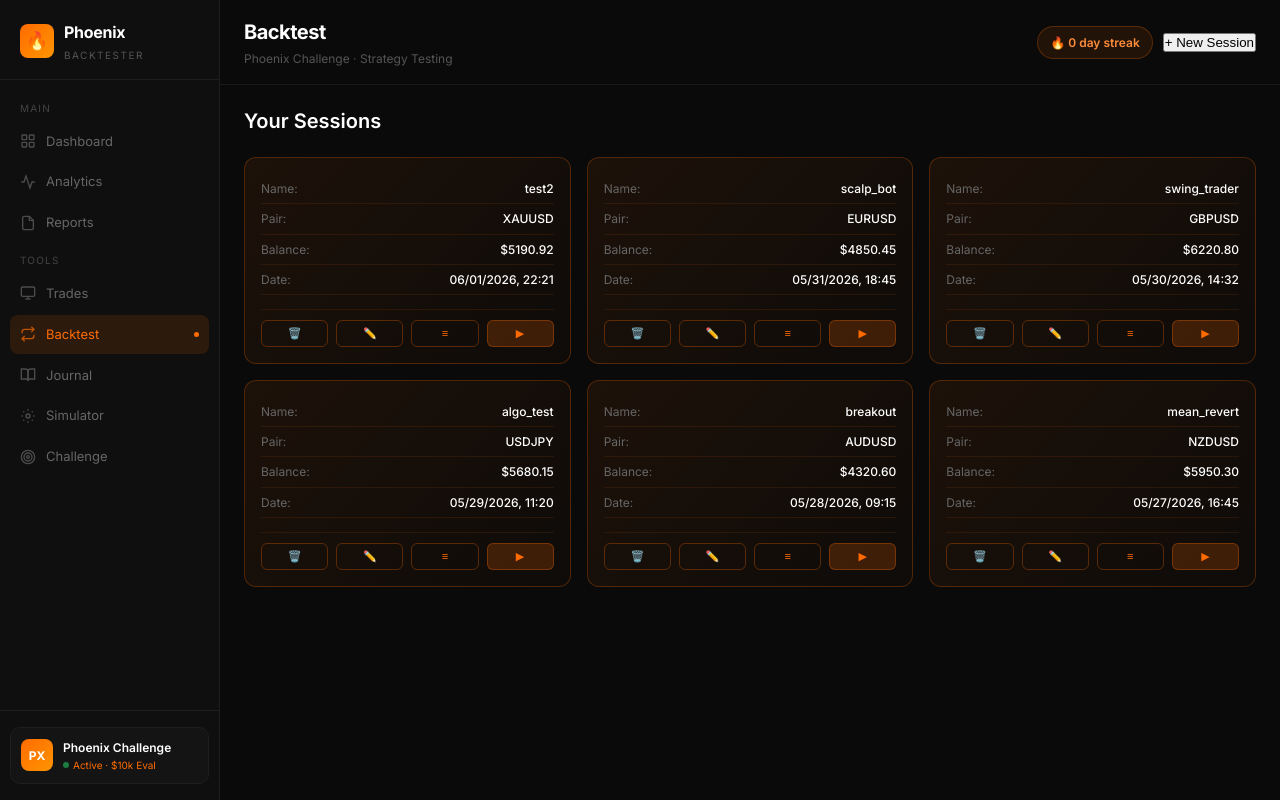
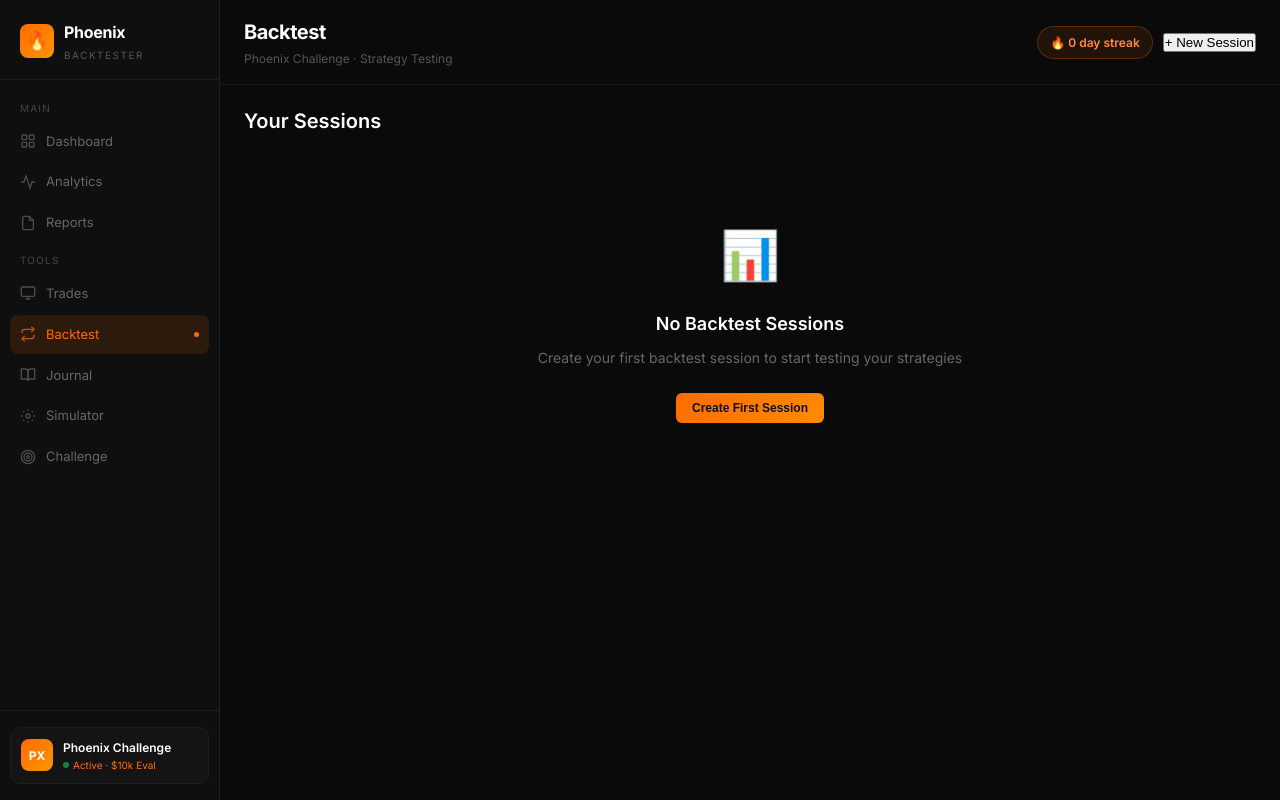
Before and after one commit to obsanet2021-pixel/phoenix-backtester, a React (Vite) app: page / in a window 1280 px wide. Both pictures are taken after a click on the element "Backtest". Built offline with nearby package versions, Linux system fonts and the light colour scheme.

Commit message:
Add localStorage to PhoenixBacktest and PhoenixSimulator components

```diff
--- a/src/pages/PhoenixBacktest.jsx
+++ b/src/pages/PhoenixBacktest.jsx
@@ -4,17 +4,24 @@ import { Chart } from 'chart.js/auto'
 
 const PhoenixBacktest = ({ setActivePage }) => {
   const navigate = useNavigate()
-  const [sessions, setSessions] = useState([
-    { id: 1, name: 'test2', pair: 'XAUUSD', balance: '$5190.92', date: '06/01/2026, 22:21', status: 'completed' },
-    { id: 2, name: 'scalp_bot', pair: 'EURUSD', balance: '$4850.45', date: '05/31/2026, 18:45', status: 'completed' },
-    { id: 3, name: 'swing_trader', pair: 'GBPUSD', balance: '$6220.80', date: '05/30/2026, 14:32', status: 'completed' },
-    { id: 4, name: 'algo_test', pair: 'USDJPY', balance: '$5680.15', date: '05/29/2026, 11:20', status: 'completed' },
-    { id: 5, name: 'breakout', pair: 'AUDUSD', balance: '$4320.60', date: '05/28/2026, 09:15', status: 'completed' },
-    { id: 6, name: 'mean_revert', pair: 'NZDUSD', balance: '$5950.30', date: '05/27/2026, 16:45', status: 'completed' }
-  ])
-
+  const [sessions, setSessions] = useState([])
   const [selectedSession, setSelectedSession] = useState(null)
   const [showNewSession, setShowNewSession] = useState(false)
+
+  // Load sessions from localStorage
+  useEffect(() => {
+    const savedSessions = localStorage.getItem('phoenixBacktestSessions');
+    if (savedSessions) {
+      setSessions(JSON.parse(savedSessions));
+    }
+  }, []);
+
+  // Save sessions to localStorage
+  useEffect(() => {
+    if (sessions.length > 0) {
+      localStorage.setItem('phoenixBacktestSessions', JSON.stringify(sessions));
+    }
+  }, [sessions]);
 
   const ORANGE = '#ff6b00'
   const TEAL = '#00c4b4'
--- a/src/pages/PhoenixSimulator.jsx
+++ b/src/pages/PhoenixSimulator.jsx
@@ -23,6 +23,26 @@ const PhoenixSimulator = () => {
 
   const [selectedScenario, setSelectedScenario] = useState(null)
   const [simulationHistory, setSimulationHistory] = useState([])
+
+  // Load simulation data from localStorage
+  useEffect(() => {
+    const savedData = localStorage.getItem('phoenixSimulatorData');
+    if (savedData) {
+      const data = JSON.parse(savedData);
+      setSimulationData(data.simulationData || simulationData);
+      setSimulationHistory(data.simulationHistory || []);
+    }
+  }, []);
+
+  // Save simulation data to localStorage
+  useEffect(() => {
+    const data = {
+      simulationData,
+      simulationHistory,
+      timestamp: new Date().toISOString()
+    };
+    localStorage.setItem('phoenixSimulatorData', JSON.stringify(data));
+  }, [simulationData, simulationHistory]);
 
   const chartRefs = {
     equityChart: useRef(null),
```
